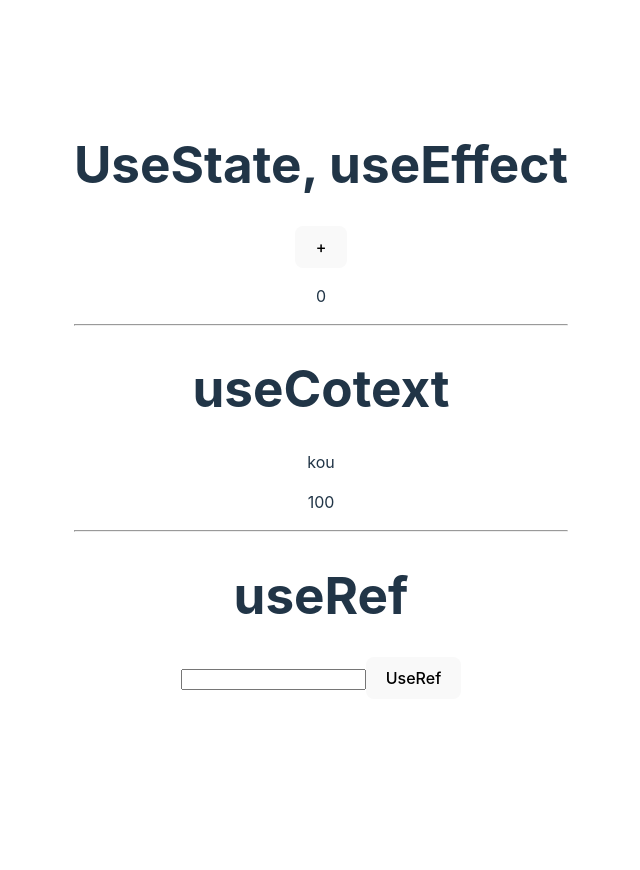
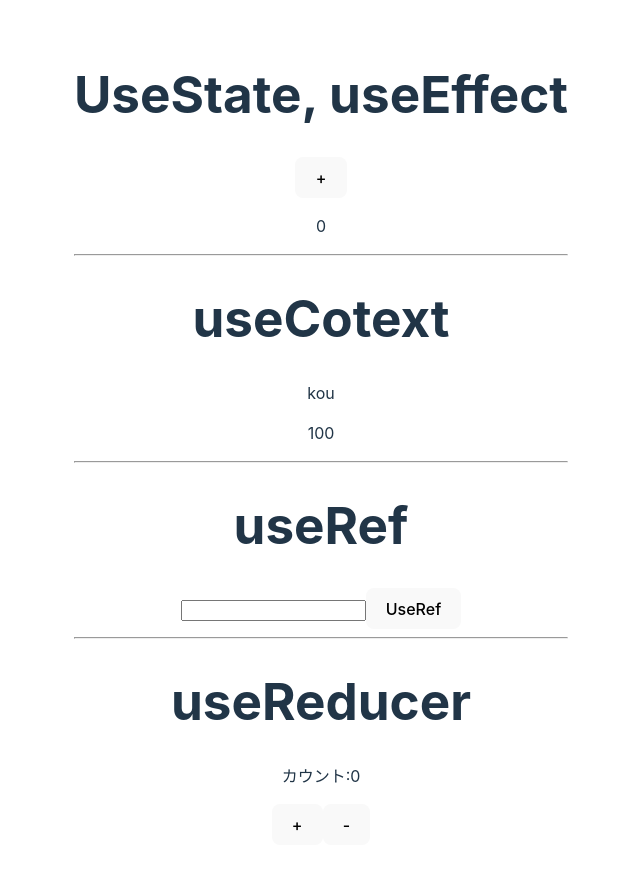
Before and after one commit to kouji2004/react_lesson2, a React (Vite) app: page / in a window 1280 px wide. Shown: the top 870 px of the page, without its empty margins (319-959 px from the left). Before the commit the page ends 800 px from the top, so only its background shows below. Built offline with nearby package versions, Linux system fonts and the light colour scheme.

Commit message:
useReducer

```diff
--- a/src/App.jsx
+++ b/src/App.jsx
@@ -1,12 +1,25 @@
+import { useReducer } from 'react';
 import { useEffect, useState, useContext, useRef} from 'react';
 import './App.css'
 import ShinCodeContext from './main';
+
+const reducer = (state, action)=>{
+  switch(action,type){
+    case "increment":
+      return state+1;
+      case "decrement":
+        return state-1;
+        default:
+          return state;
+  }
+}
+
 
 function App() {
  const [count,setCount] = useState(0);
   const shinCodeInfo = useContext(ShinCodeContext);
   const ref =useRef();
-
+  const [state, dispatch] = useReducer(reducer,0);
 
  const handleClick=()=>{
   setCount(count+1);
@@ -36,6 +49,12 @@
       <input type="text" ref={ref}/>
       <button onClick={handleRef}>UseRef</button>
 
+      <hr/>
+      <h1>useReducer</h1>
+      <p>カウント:{state}</p>
+      <button onClick={()=>dispatch({type: "increment"})}>+</button>
+      <button onClick={()=>dispatch({type: "decrement"})}>-</button>
+
     </div>
 
 
```
